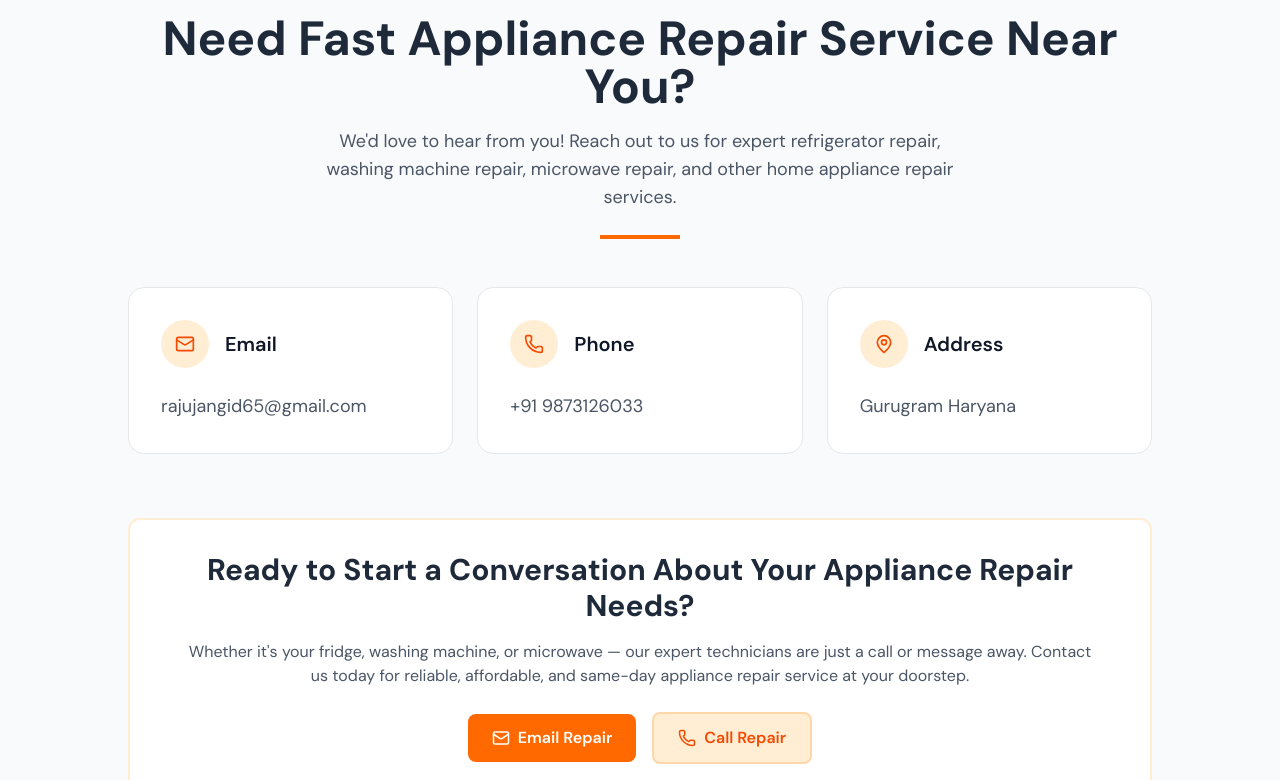
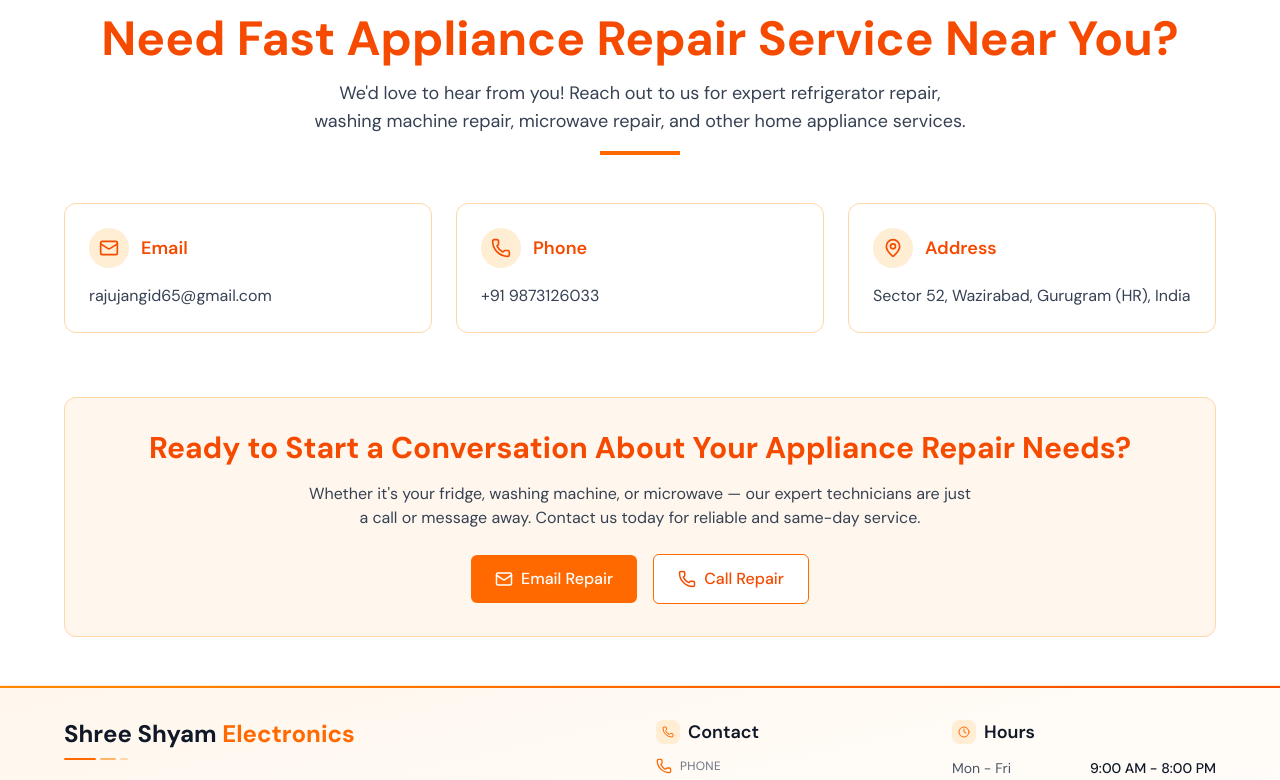
Before and after one commit to Jangidp0903/Shree-Shyam-Electronics, a Next.js app: page / in a window 1280 px wide. Shown: the part 4500-5280 px from the top of the page. Built offline with nearby package versions, Linux system fonts and the light colour scheme.

Commit message:
addressed changed

```diff
--- a/src/components/ContactSection.tsx
+++ b/src/components/ContactSection.tsx
@@ -9,7 +9,6 @@ interface ContactInfo {
   link?: string;
 }
 
-// Contact data with Lucide icons
 const contactData: ContactInfo[] = [
   {
     icon: Mail,
@@ -26,68 +25,59 @@ const contactData: ContactInfo[] = [
   {
     icon: MapPin,
     title: "Address",
-    value: "Gurugram Haryana",
+    value: "Sector 52, Wazirabad, Gurugram (HR), India",
   },
 ];
 
 const ContactSection: React.FC = () => {
   return (
-    <section id="contact" className="py-12 px-4 bg-gray-50 min-h-screen">
-      <div className="max-w-5xl mx-auto">
+    <section id="contact" className="bg-white py-12 px-4 sm:px-6 lg:px-8">
+      <div className="max-w-6xl mx-auto">
         {/* Header */}
         <div className="text-center mb-12">
-          <h2 className="text-3xl sm:text-4xl lg:text-5xl font-bold text-gray-800 mb-4">
+          <h2 className="text-3xl sm:text-4xl lg:text-5xl font-bold text-orange-600 mb-4">
             Need Fast Appliance Repair Service Near You?
           </h2>
-          <p className="text-base sm:text-lg text-gray-600 max-w-2xl mx-auto px-4">
+          <p className="text-base sm:text-lg text-gray-700 max-w-2xl mx-auto">
             We&apos;d love to hear from you! Reach out to us for expert
             refrigerator repair, washing machine repair, microwave repair, and
-            other home appliance repair services.
+            other home appliance services.
           </p>
-          <div className="w-20 h-1 bg-orange-500 mx-auto mt-6"></div>
+          <div className="w-20 h-1 bg-orange-500 mx-auto mt-4" />
         </div>
 
-        {/* Contact Information Cards */}
-        <div className="grid grid-cols-1 md:grid-cols-2 lg:grid-cols-3 gap-6 mb-16">
+        {/* Contact Cards */}
+        <div className="grid grid-cols-1 sm:grid-cols-2 lg:grid-cols-3 gap-6 mb-16">
           {contactData.map((contact, index) => {
             const IconComponent = contact.icon;
             return (
               <div
                 key={index}
-                className="bg-white rounded-2xl p-8 border border-gray-200 hover:border-orange-300 transition-all duration-300"
+                className="bg-white rounded-xl p-6 border border-orange-200"
               >
-                <div className="flex items-center mb-6">
-                  <div className="inline-flex items-center justify-center w-12 h-12 bg-orange-100 rounded-full mr-4">
+                <div className="flex items-center mb-4">
+                  <div className="w-10 h-10 flex items-center justify-center bg-orange-100 rounded-full mr-3">
                     <IconComponent size={20} className="text-orange-600" />
                   </div>
-                  <h3 className="text-xl font-semibold text-gray-900">
+                  <h3 className="text-lg font-semibold text-orange-600">
                     {contact.title}
                   </h3>
                 </div>
-
                 {contact.link ? (
                   <a
                     href={contact.link}
-                    className="text-gray-600 hover:text-orange-600 transition-colors duration-200 block text-lg leading-relaxed"
-                    target={
-                      contact.link.startsWith("http") ? "_blank" : undefined
-                    }
-                    rel={
-                      contact.link.startsWith("http")
-                        ? "noopener noreferrer"
-                        : undefined
-                    }
+                    className="text-gray-700 block hover:text-orange-400 transition-colors text-base"
+                    target="_blank"
+                    rel="noopener noreferrer"
                   >
                     {contact.value}
                   </a>
                 ) : contact.title.toLowerCase() === "address" ? (
-                  <address className="text-gray-600 not-italic text-lg leading-relaxed">
+                  <address className="text-gray-700 not-italic text-base">
                     {contact.value}
                   </address>
                 ) : (
-                  <p className="text-gray-600 text-lg leading-relaxed">
-                    {contact.value}
-                  </p>
+                  <p className="text-gray-700 text-base">{contact.value}</p>
                 )}
               </div>
             );
@@ -95,38 +85,32 @@ const ContactSection: React.FC = () => {
         </div>
 
         {/* Call to Action */}
-        <section
-          className="mt-12 text-center"
-          aria-labelledby="start-conversation"
-        >
-          <div className="bg-white rounded-xl p-8 border-2 border-orange-100">
-            <h3 className="text-2xl sm:text-3xl font-bold text-gray-800 mb-4">
+        <div className="bg-orange-50 border border-orange-200 rounded-xl p-8 text-center">
+          <h3 className="text-2xl sm:text-3xl font-bold text-orange-600 mb-4">
             Ready to Start a Conversation About Your Appliance Repair Needs?
           </h3>
-            <p className="text-gray-600 mb-6 text-sm sm:text-base px-4">
+          <p className="text-gray-700 mb-6 text-sm sm:text-base max-w-2xl mx-auto">
             Whether it&apos;s your fridge, washing machine, or microwave — our
-              expert technicians are just a call or message away. Contact us
-              today for reliable, affordable, and same-day appliance repair
-              service at your doorstep.
+            expert technicians are just a call or message away. Contact us today
+            for reliable and same-day service.
           </p>
-            <div className="flex flex-col sm:flex-row gap-4 justify-center items-center">
+          <div className="flex flex-col sm:flex-row justify-center items-center gap-4">
             <a
               href="mailto:rajujangid65@gmail.com"
-                className="bg-orange-500 text-white px-6 py-3 rounded-lg font-semibold text-sm sm:text-base w-full sm:w-auto text-center flex items-center justify-center gap-2"
+              className="bg-orange-500 text-white px-6 py-3 rounded-md font-medium text-sm sm:text-base w-full sm:w-auto text-center flex items-center justify-center gap-2"
             >
               <Mail size={18} />
               Email Repair
             </a>
             <a
               href="tel:+919873126033"
-                className="bg-orange-100 text-orange-600 px-6 py-3 rounded-lg font-semibold text-sm sm:text-base w-full sm:w-auto text-center border-2 border-orange-200 flex items-center justify-center gap-2"
+              className="bg-white text-orange-600 border border-orange-500 px-6 py-3 rounded-md font-medium text-sm sm:text-base w-full sm:w-auto text-center flex items-center justify-center gap-2"
             >
               <Phone size={18} />
               Call Repair
             </a>
           </div>
         </div>
-        </section>
       </div>
     </section>
   );
```
Lines whose indentation alone changed are shown as unchanged.
